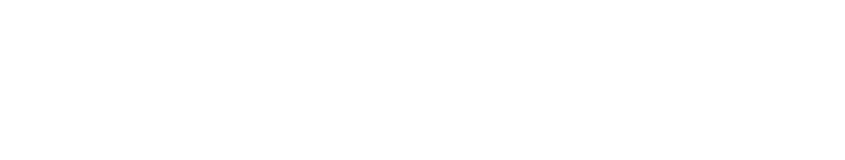
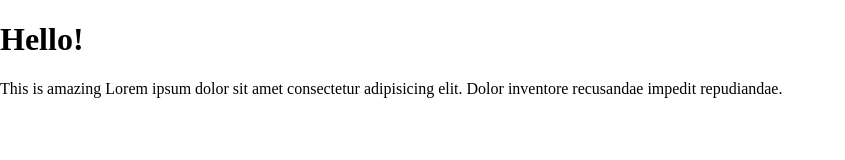
Before and after one commit to oscarlindstrom97/LearningGit, a plain HTML site: page index.html in a window 1280 px wide. Shown: the whole page, without its empty margins (0-845 px from the left). Drawn offline with Linux system fonts and the light colour scheme.

Commit message:
css and text added

```diff
--- a/css/style.css
+++ b/css/style.css
@@ -0,0 +1,3 @@
+body {
+    margin:0;
+}
--- a/index.html
+++ b/index.html
@@ -4,9 +4,11 @@
     <meta charset="UTF-8">
     <meta name="viewport" content="width=device-width, initial-scale=1.0">
     <meta http-equiv="X-UA-Compatible" content="ie=edge">
-    <title>Document</title>
+    <link rel="stylesheet" href="css/style.css">
+    <title>LearningGit</title>
 </head>
 <body>
-
+    <h1>Hello!</h1>
+    <p>This is amazing Lorem ipsum dolor sit amet consectetur adipisicing elit. Dolor inventore recusandae impedit repudiandae.</p>
 </body>
 </html>
```
